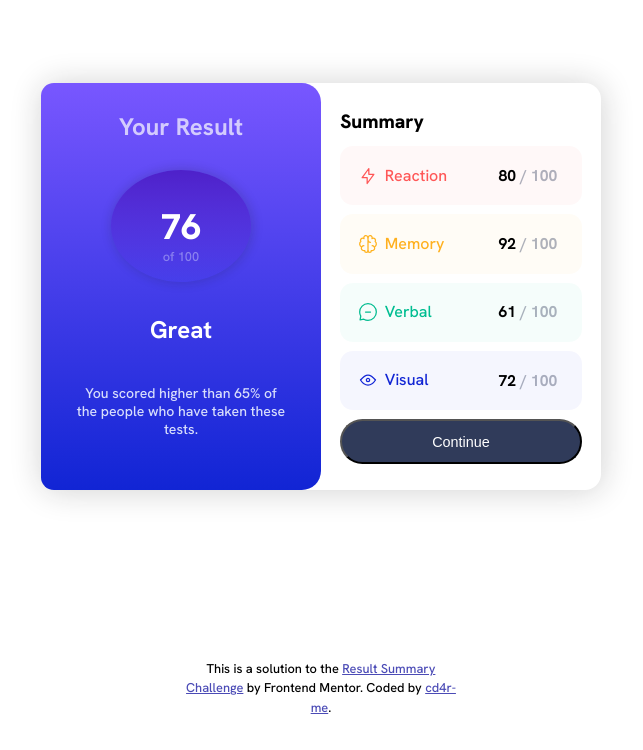
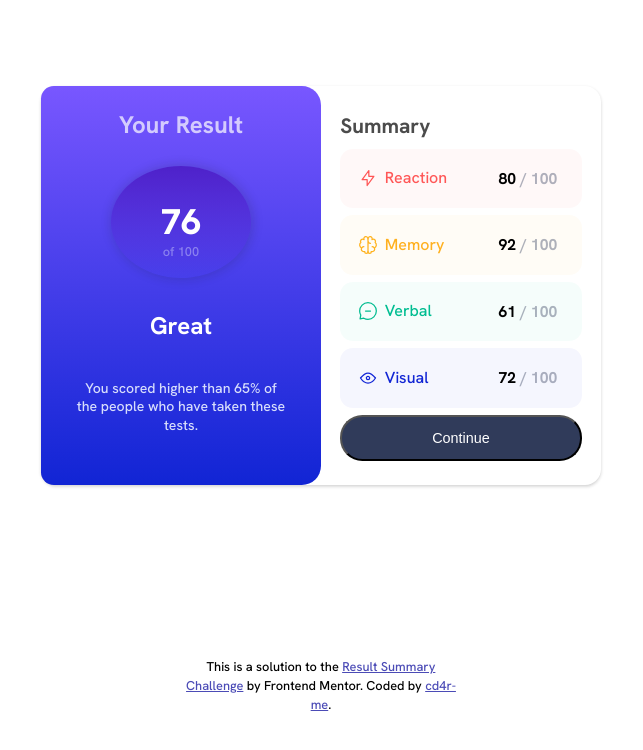
Before and after one commit to c4dr-me/result-summary, a plain HTML site: page index.html in a window 1280 px wide. Shown: the whole page, without its empty margins (319-962 px from the left). Drawn offline with Linux system fonts and the light colour scheme.

Commit message:
Update style.css

```diff
--- a/style.css
+++ b/style.css
@@ -48,7 +48,7 @@ body{
     max-width: 35em;
     background: var(--color-white);
     border-radius: 1rem;
-    box-shadow: 1px 1px 2rem rgba(27, 26, 26, 0.2);
+    box-shadow: 0 0.1rem 0.2rem 0 rgba(27, 26, 26, 0.2);
 }
 
 #left-subcontainer{
@@ -64,6 +64,7 @@ h1{
     color: var(--color-White);
     opacity: 0.7;
     padding: 1.6rem 0rem;
+    line-height: 1.2;
 }
 
 .circle{
@@ -116,8 +117,9 @@ h2{
 }
 
 .summary-heading{
-    font-weight: 800;
-    font-size: 1.2rem;
+    font-weight: 700;
+    font-size: 1.3rem;
+    opacity: 0.7;
 }
 
 
@@ -196,7 +198,7 @@ button:hover{
     font-size: 0.8rem;
     text-align: center;
     max-width: 40ch;
-    padding-top: 0.2rem;
+
   }
   .footer a {
     color: rgb(75, 75, 182);
```
